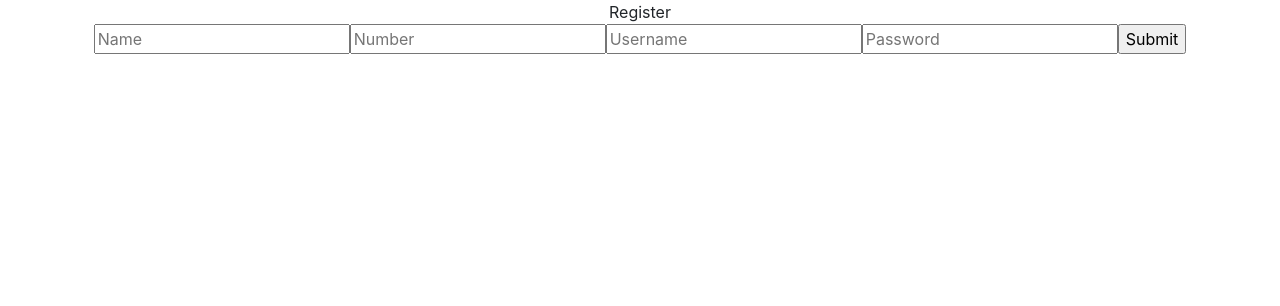
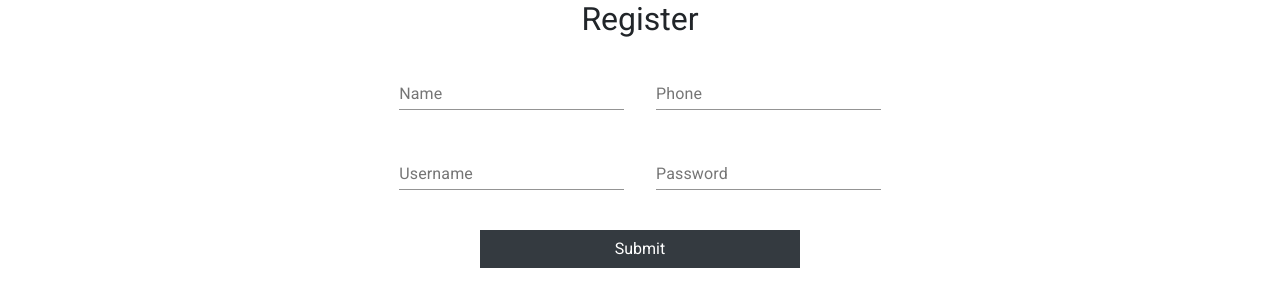
Before and after one commit to dakshjoshi/short-ur-link-react, a React (Create React App) app: page /register in a window 1280 px wide. Shown: the top 306 px of the page. Built offline with nearby package versions, Linux system fonts and the light colour scheme.

Commit message:
intial commit

```diff
--- a/package.json
+++ b/package.json
@@ -3,11 +3,13 @@
   "version": "0.1.0",
   "private": true,
   "dependencies": {
+    "@material-ui/core": "^4.11.3",
     "@testing-library/jest-dom": "^5.11.10",
     "@testing-library/react": "^11.2.6",
     "@testing-library/user-event": "^12.8.3",
     "axios": "^0.21.1",
     "bootstrap": "^4.6.0",
+    "fontsource-roboto": "^4.0.0",
     "react": "^17.0.2",
     "react-dom": "^17.0.2",
     "react-hook-form": "^7.0.5",
--- a/public/index.html
+++ b/public/index.html
@@ -10,6 +10,7 @@
       content="Web site created using create-react-app"
     />
     <link rel="apple-touch-icon" href="%PUBLIC_URL%/logo192.png" />
+
     <!--
       manifest.json provides metadata used when your web app is installed on a
       user's mobile device or desktop. See https://developers.google.com/web/fundamentals/web-app-manifest/
@@ -25,6 +26,8 @@
       Learn how to configure a non-root public URL by running `npm run build`.
     -->
     <title>React App</title>
+    <link rel="preconnect" href="https://fonts.gstatic.com">
+<link href="https://fonts.googleapis.com/css2?family=Roboto:wght@300&display=swap" rel="stylesheet">
   </head>
   <body>
     <noscript>You need to enable JavaScript to run this app.</noscript>
--- a/src/App.css
+++ b/src/App.css
@@ -1,3 +1,9 @@
+body {
+  font-family: "Roboto", sans-serif;
+}
+.changeFont {
+  font-family: "Roboto", sans-serif;
+}
 .App {
   text-align: center;
 }
--- a/src/components/Login.js
+++ b/src/components/Login.js
@@ -11,7 +11,7 @@ export const Login = () => {
   const newUserAdder = async (data) => {
     console.log(data);
 
-    let sentData = await axios.post(`${server}userLogin`, data);
+    let sentData = await axios.put(`${server}userLogin`, data);
 
     //After clicking on register button I should be re-directed to the /userList/:id
   };
--- a/src/components/Register.js
+++ b/src/components/Register.js
@@ -1,12 +1,32 @@
 import React, { useEffect, useState } from "react";
-import { useForm } from "react-hook-form";
+import { Controller, useForm } from "react-hook-form";
 import axios from "axios";
+import { TextField, Container, Button } from "@material-ui/core";
+import { makeStyles, createMuiTheme } from "@material-ui/core/styles";
+import "fontsource-roboto";
+import { Redirect } from "react-router";
+
+const useStyles = makeStyles((theme) => ({
+  root: {
+    "& .MuiTextField-root": {
+      margin: theme.spacing(2),
+      width: "25ch",
+    },
+    input: {},
+  },
+}));
 
 export const Register = () => {
-  const { register, handleSubmit } = useForm();
+  const classes = useStyles();
+  const { control, register, handleSubmit } = useForm();
 
   const serverLocal = `http://localhost:6969/`;
   const server = `https://short-ur-link.herokuapp.com/`;
+
+  // const redirect = async () => {
+  //   console.log("This works");
+
+  // };
 
   const newUserAdder = async (data) => {
     console.log(data);
@@ -14,27 +34,64 @@ export const Register = () => {
     let sentData = await axios.post(`${server}userList`, data);
 
     //After clicking on register button I should be re-directed to the /userList/:id
+    // redirect();
+    let incomingData = await axios.get(`${server}userList`);
+    let reDirectTo = incomingData.data;
+    let ect = reDirectTo.filter((reDir) => reDir.user_id == data.user_id);
+    console.log(ect);
   };
 
   return (
-    <div>
-      Register
-      <form onSubmit={handleSubmit(newUserAdder)}>
-        <input
-          placeholder="Name"
-          type="text"
-          {...register("name")}
-          className=""
-        />
-        <input placeholder="Number" type="text" {...register("number")} />
-        <input placeholder="Username" type="text" {...register("user_id")} />
-        <input
-          placeholder="Password"
-          type="password"
-          {...register("password")}
-        />
+    <div className="changeFont">
+      <h2>Register</h2>
+      <form className={classes.root} onSubmit={handleSubmit(newUserAdder)}>
+        <Container>
+          <Controller
+            control={control}
+            name="name"
+            type="text"
+            render={({ field }) => (
+              <TextField
+                label="Name"
+                className={classes.input}
+                {...field}
+              ></TextField>
+            )}
+          />
 
-        <input type="submit" input="btn rounded-0" />
+          <Controller
+            control={control}
+            name="number"
+            type="text"
+            render={({ field }) => <TextField label="Phone" {...field} />}
+          />
+        </Container>
+
+        <Container>
+          <Controller
+            control={control}
+            name="user_id"
+            type="text"
+            render={({ field }) => (
+              <TextField
+                label="Username"
+                className="classes.margin"
+                {...field}
+              />
+            )}
+          />
+
+          <Controller
+            control={control}
+            name="password"
+            type="password"
+            render={({ field }) => (
+              <TextField label="Password" margin="1" {...field} />
+            )}
+          />
+        </Container>
+
+        <input type="submit" className="btn m-4 col-3 btn-dark rounded-0" />
       </form>
     </div>
   );
```
Also changed, not shown: 2 other files (tests, documents, lock files or other folders).
